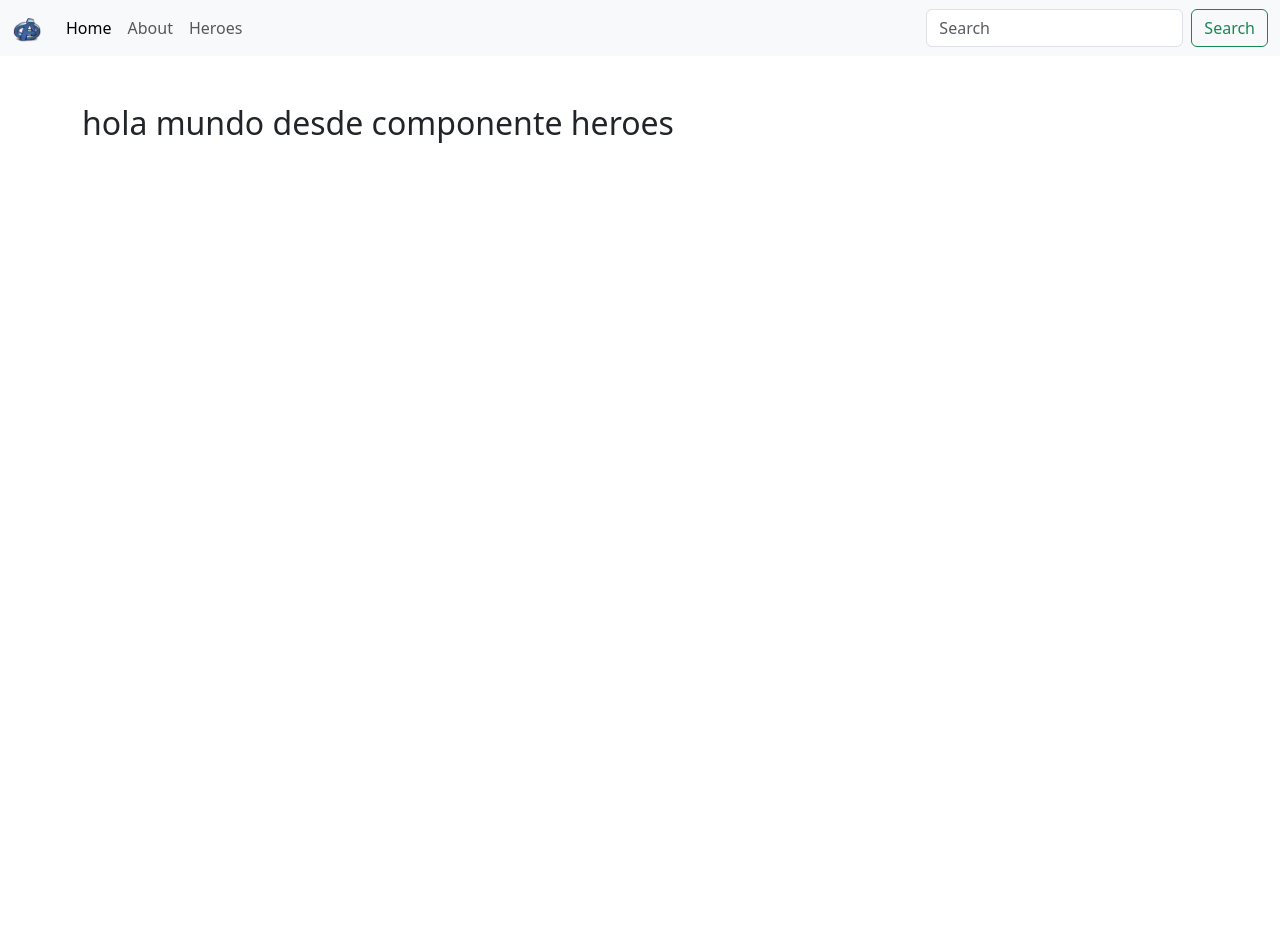
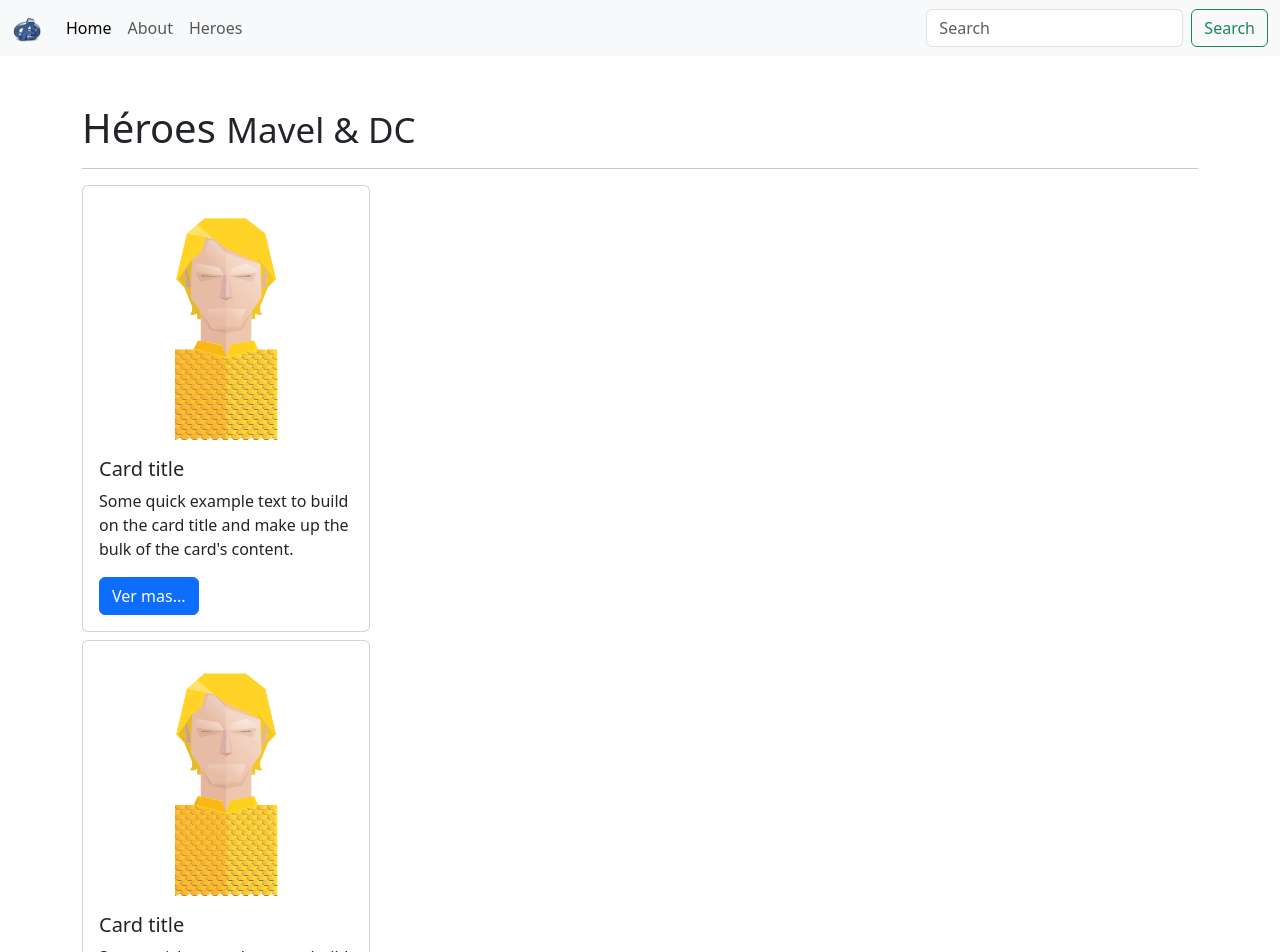
Before and after one commit to brimanz/heroes_app, an Angular app: page /heroes in a window 1280 px wide. Shown: the top 952 px of the page. Before the commit the page ends 800 px from the top, so only its background shows below. Built offline with nearby package versions, Linux system fonts and the light colour scheme.

Commit message:
working on heroes component and generic styles

```diff
--- a/src/app/components/heroes/heroes.component.html
+++ b/src/app/components/heroes/heroes.component.html
@@ -1 +1,51 @@
-<h2>hola mundo desde componente heroes</h2>
+<h1>Héroes <small>Mavel & DC</small></h1>
+<hr>
+
+<div class="card-columns">
+
+	<div class="card my-2" style="width: 18rem;">
+		<img src="assets/img/aquaman.png" class="card-img-top img-fluid" alt="...">
+		<div class="card-body">
+			<h5 class="card-title">Card title</h5>
+			<p class="card-text">Some quick example text to build on the card title and make up the bulk of the card's content.</p>
+			<a href="#" class="btn btn-primary">Ver mas...</a>
+		</div>
+	</div>
+
+	<div class="card my-2" style="width: 18rem;">
+		<img src="assets/img/aquaman.png" class="card-img-top img-fluid" alt="...">
+		<div class="card-body">
+			<h5 class="card-title">Card title</h5>
+			<p class="card-text">Some quick example text to build on the card title and make up the bulk of the card's content.</p>
+			<a href="#" class="btn btn-primary">Ver mas...</a>
+		</div>
+	</div>
+
+	<div class="card my-2" style="width: 18rem;">
+		<img src="assets/img/aquaman.png" class="card-img-top img-fluid" alt="...">
+		<div class="card-body">
+			<h5 class="card-title">Card title</h5>
+			<p class="card-text">Some quick example text to build on the card title and make up the bulk of the card's content.</p>
+			<a href="#" class="btn btn-primary">Ver mas...</a>
+		</div>
+	</div>
+
+	<div class="card my-2" style="width: 18rem;">
+		<img src="assets/img/aquaman.png" class="card-img-top img-fluid" alt="...">
+		<div class="card-body">
+			<h5 class="card-title">Card title</h5>
+			<p class="card-text">Some quick example text to build on the card title and make up the bulk of the card's content.</p>
+			<a href="#" class="btn btn-primary">Ver mas...</a>
+		</div>
+	</div>
+
+	<div class="card my-2" style="width: 18rem;">
+		<img src="assets/img/aquaman.png" class="card-img-top img-fluid" alt="...">
+		<div class="card-body">
+			<h5 class="card-title">Card title</h5>
+			<p class="card-text">Some quick example text to build on the card title and make up the bulk of the card's content.</p>
+			<a href="#" class="btn btn-primary">Ver mas...</a>
+		</div>
+	</div>
+
+</div>
--- a/src/styles.css
+++ b/src/styles.css
@@ -1 +1,38 @@
-/* You can add global styles to this file, and also import other style files */
+body{
+  margin-bottom: 3rem;
+}
+
+
+.main-container{
+  margin-top: 2rem;
+}
+
+
+/*animations*/
+.animated {
+  -webkit-animation-duration: 1s;
+  animation-duration: 1s;
+  -webkit-animation-fill-mode: both;
+  animation-fill-mode: both;
+}
+
+.fast {
+  -webkit-animation-duration: 0.4s;
+  animation-duration: 0.4s;
+  -webkit-animation-fill-mode: both;
+  animation-fill-mode: both;
+}
+
+@keyframes fadeIn {
+  from {
+    opacity: 0;
+  }
+
+  to {
+    opacity: 1;
+  }
+}
+
+.fadeIn {
+  animation-name: fadeIn;
+}
```
